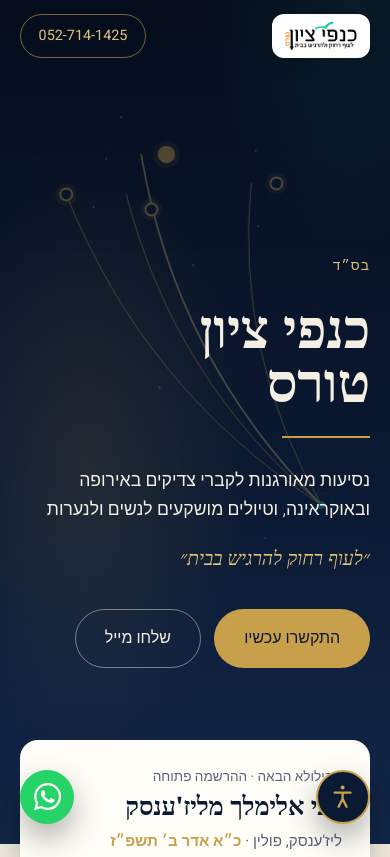
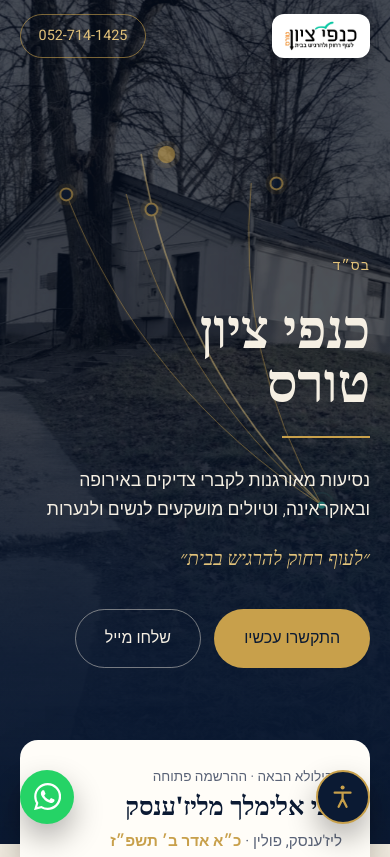
Before and after one commit to e0583230705-bot/KANFIZUUN, a plain HTML site: page index.html in a window 390 px wide. Shown: the top 857 px of the page. Drawn offline with Linux system fonts and the light colour scheme; no server answers; a web font is replaced by a local one.

Commit message:
Hero: ohel photo with slow cinematic zoom under the animated journey map
Co-Authored-By: Claude Opus 5.5 <noreply@anthropic.com>
Claude-Session: https://claude.ai/code/session_011435FjZtnFmb27xzo7ynHK

```diff
--- a/index.html
+++ b/index.html
@@ -23,7 +23,7 @@
 <link rel="preconnect" href="https://fonts.googleapis.com">
 <link rel="preconnect" href="https://fonts.gstatic.com" crossorigin>
 <link href="https://fonts.googleapis.com/css2?family=Frank+Ruhl+Libre:ital,wght@0,400;0,500;0,700;0,900;1,500&family=Heebo:wght@300;400;500;700&display=swap" rel="stylesheet">
-<link rel="stylesheet" href="/styles.css?v=5">
+<link rel="stylesheet" href="/styles.css?v=6">
 <script type="application/ld+json">
 {"@context":"https://schema.org","@type":"TravelAgency","name":"כנפי ציון טורס","url":"https://kanfei-zion.com/","logo":"https://kanfei-zion.com/images/logo.png","telephone":"+972527141425","email":"kz0527141425@gmail.com","slogan":"לעוף רחוק להרגיש בבית","description":"נסיעות מאורגנות לקברי צדיקים באירופה ובאוקראינה וטיולים מושקעים לנשים ולנערות."}
 </script>
@@ -54,6 +54,7 @@
 
 <main id="main">
 <section class="hero" id="top">
+  <div class="hero-photo" aria-hidden="true"><img src="/images/ohel.jpg" alt="" width="900" height="1200" fetchpriority="high"></div>
   <div class="map hero-map drawn" aria-hidden="true">
 <svg class="map-svg" id="hero-map-svg" viewBox="-24 -24 612 776" aria-hidden="true" focusable="false">
 <g class="grat">
@@ -399,6 +400,6 @@
   <button class="ln" type="button" aria-label="התמונה הבאה">‹</button>
 </div>
 
-<script src="/app.js?v=5" defer></script>
+<script src="/app.js?v=6" defer></script>
 </body>
 </html>
--- a/styles.css
+++ b/styles.css
@@ -410,3 +410,21 @@ body.dp .nav{background:rgba(11,26,51,.94)}
 }
 @media(prefers-reduced-motion:reduce){.flylight{display:none}}
 body.a11y-nomotion .flylight{display:none}
+
+/* photo of the ohel under the map */
+.hero-photo{position:absolute;inset:0;z-index:-3;overflow:hidden}
+.hero-photo img{width:100%;height:100%;object-fit:cover;object-position:50% 40%;filter:grayscale(.55) sepia(.25) brightness(.62) contrast(1.08);transform-origin:40% 45%;animation:ohelkb 34s ease-in-out infinite alternate}
+@keyframes ohelkb{from{transform:scale(1.04) translateX(0)}to{transform:scale(1.16) translateX(-2%)}}
+.hero-photo::after{content:"";position:absolute;inset:0;background:
+  linear-gradient(270deg,rgba(8,20,42,.92) 0%,rgba(8,20,42,.72) 38%,rgba(8,20,42,.35) 70%,rgba(8,20,42,.55) 100%),
+  linear-gradient(180deg,rgba(5,13,28,.6) 0%,rgba(5,13,28,0) 25%,rgba(5,13,28,0) 65%,rgba(11,26,51,.95) 100%),
+  radial-gradient(ellipse 60% 50% at 25% 60%,rgba(200,160,75,.18),transparent 70%);mix-blend-mode:normal}
+.hero-photo{animation:photoin 2.2s ease-out both}
+@keyframes photoin{from{opacity:0}to{opacity:1}}
+@media(max-width:899px){
+  .hero-photo::after{background:linear-gradient(180deg,rgba(8,20,42,.55) 0%,rgba(8,20,42,.55) 40%,rgba(11,26,51,.92) 78%,rgba(11,26,51,1) 100%)}
+  .hero-map{opacity:.6}
+}
+@media(prefers-reduced-motion:reduce){.hero-photo img,.hero-photo{animation:none}}
+body.a11y-nomotion .hero-photo img,body.a11y-nomotion .hero-photo{animation:none}
+.hero-map .grat,.hero-map .refdots,.hero-map .ref-label,.hero-map .sea-label{display:none}
```
Also changed, not shown: accessibility.html (+2 -2 lines), kerestir.html (+3 -3 lines), lizhensk.html (+3 -3 lines), pressburg.html (+3 -3 lines), uman.html (+3 -3 lines).
